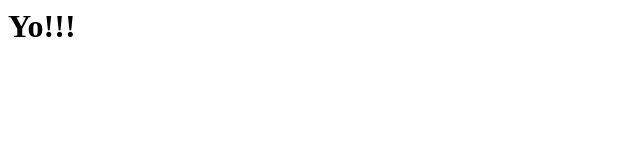
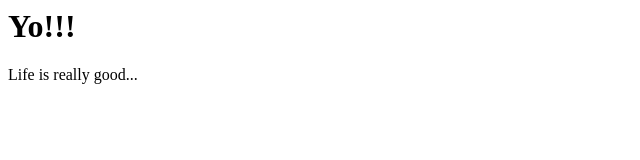
Before and after one commit to chautauqua-retreat/chautauqua-retreat.github.io, a plain HTML site: page index.html in a window 1280 px wide. Shown: the whole page, without its empty margins (0-640 px from the left). Drawn offline with Linux system fonts and the light colour scheme.

Commit message:
Update index.html

```diff
--- a/index.html
+++ b/index.html
@@ -1 +1,3 @@
 <h1>Yo!!!</h1>
+
+<p>Life is really good...</p>
```
